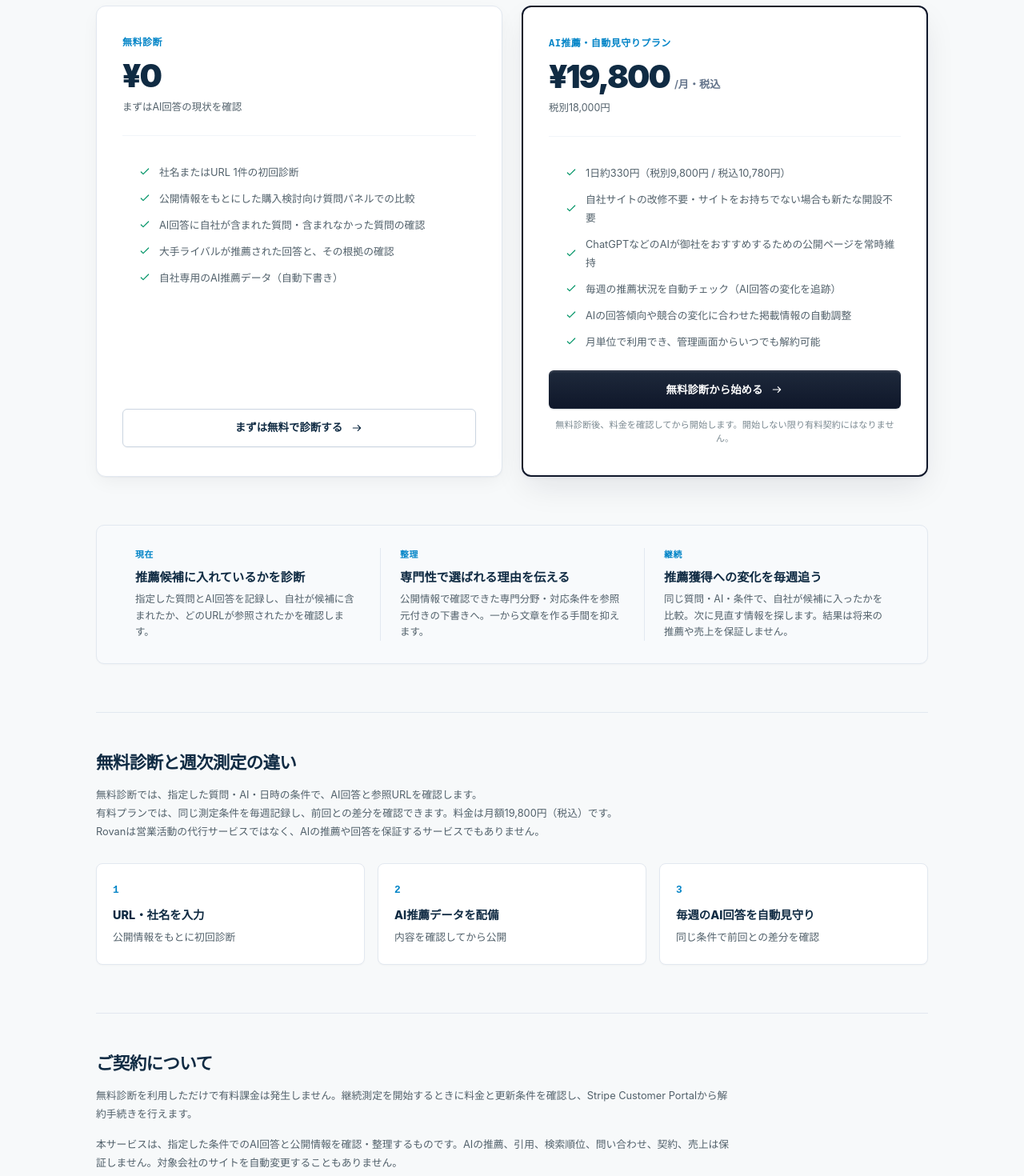
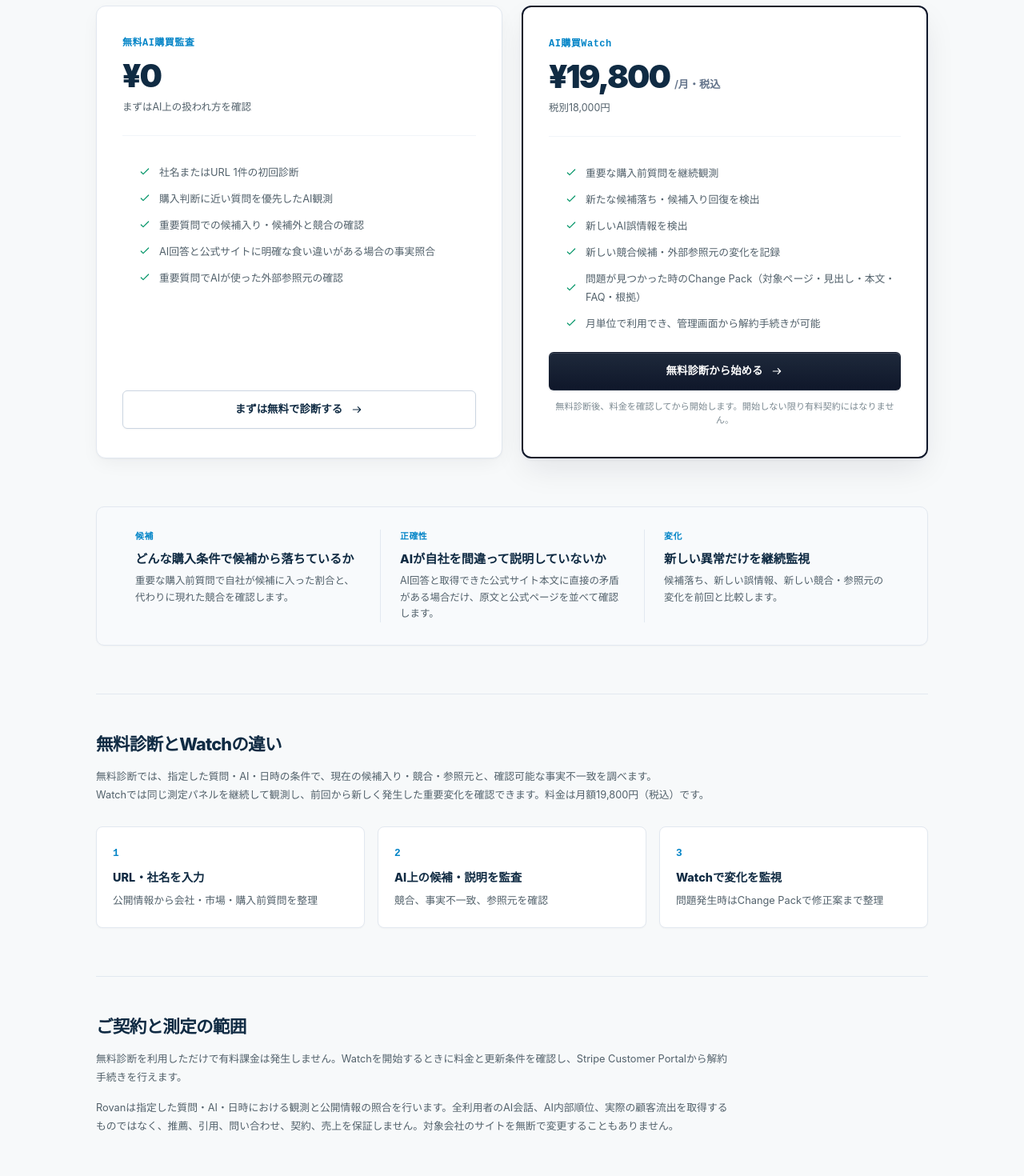
Before and after one commit to salve-de/AIX-next, a Next.js app: page /pricing in a window 1280 px wide. Shown: the part 380-1850 px from the top of the page at 80% size. Built offline with nearby package versions, Linux system fonts and the light colour scheme; no server answers.

Commit message:
feat: align pricing with AI buying audit Watch

```diff
--- a/app/pricing/page.tsx
+++ b/app/pricing/page.tsx
@@ -6,45 +6,45 @@ import { WATCH_MONTHLY_PRICE_LABEL, WATCH_MONTHLY_PRICE_TAX_EXCLUSIVE_LABEL, WAT
 
 export const metadata: Metadata = {
   title: "料金プラン",
-  description: "Rovanの無料AI推薦診断と、AI推薦・自動見守りプランの料金・提供範囲。",
+  description: "Rovanの無料AI購買監査と、候補落ち・AI誤情報・競合変化を継続監視するWatchプランの料金・提供範囲。",
 };
 
 const free = [
   "社名またはURL 1件の初回診断",
-  "公開情報をもとにした購入検討向け質問パネルでの比較",
-  "AI回答に自社が含まれた質問・含まれなかった質問の確認",
-  "大手ライバルが推薦された回答と、その根拠の確認",
-  "自社専用のAI推薦データ（自動下書き）",
+  "購入判断に近い質問を優先したAI観測",
+  "重要質問での候補入り・候補外と競合の確認",
+  "AI回答と公式サイトに明確な食い違いがある場合の事実照合",
+  "重要質問でAIが使った外部参照元の確認",
 ];
 
 const paid = [
-  "1日約330円（税別9,800円 / 税込10,780円）",
-  "自社サイトの改修不要・サイトをお持ちでない場合も新たな開設不要",
-  "ChatGPTなどのAIが御社をおすすめするための公開ページを常時維持",
-  "毎週の推薦状況を自動チェック（AI回答の変化を追跡）",
-  "AIの回答傾向や競合の変化に合わせた掲載情報の自動調整",
-  "月単位で利用でき、管理画面からいつでも解約可能",
+  "重要な購入前質問を継続観測",
+  "新たな候補落ち・候補入り回復を検出",
+  "新しいAI誤情報を検出",
+  "新しい競合候補・外部参照元の変化を記録",
+  "問題が見つかった時のChange Pack（対象ページ・見出し・本文・FAQ・根拠）",
+  "月単位で利用でき、管理画面から解約手続きが可能",
 ];
 
 export default function PricingPage() {
   return <MarketingShell
     eyebrow="料金プラン"
-    title="営業マンを雇う前に。1日あたり約330円、ホームページ改修不要でAI推薦の獲得と維持を自動化。"
-    lead="専門知識も、事前の準備も必要ありません。社名や店名を入力するだけで、ChatGPTなどのAIが御社をおすすめするための公開ページを開設し、毎週の推薦状況を自動で追跡します。"
+    title="AIの中で御社がどう選ばれ、どう説明されているかを継続監視。"
+    lead="まず無料診断で、重要な購入前質問の候補落ち・競合・AIの事実誤り・参照元を確認。必要な場合だけWatchを開始できます。"
   >
     <div className="pricing-compare" aria-label="料金比較">
       <div className="pricing-plan pricing-free">
         <header>
-          <p>無料診断</p>
+          <p>無料AI購買監査</p>
           <strong>¥0</strong>
-          <span>まずはAI回答の現状を確認</span>
+          <span>まずはAI上の扱われ方を確認</span>
         </header>
         <ul>{free.map((item) => <li key={item}><CheckIcon />{item}</li>)}</ul>
         <Link className="button button-secondary" href="/#scan">まずは無料で診断する <ArrowIcon /></Link>
       </div>
       <div className="pricing-plan pricing-paid">
         <header>
-          <p>AI推薦・自動見守りプラン</p>
+          <p>AI購買Watch</p>
           <strong>¥{WATCH_MONTHLY_PRICE_TAX_INCLUSIVE.toLocaleString()} <small>/月・税込</small></strong>
           <span>{WATCH_MONTHLY_PRICE_TAX_EXCLUSIVE_LABEL}</span>
         </header>
@@ -53,41 +53,42 @@ export default function PricingPage() {
         <small className="pricing-plan-note">無料診断後、料金を確認してから開始します。開始しない限り有料契約にはなりません。</small>
       </div>
     </div>
+
     <div className="pricing-value-strip" aria-label="サービスで確認できること">
       <article>
-        <small>現在</small>
-        <strong>推薦候補に入れているかを診断</strong>
-        <span>指定した質問とAI回答を記録し、自社が候補に含まれたか、どのURLが参照されたかを確認します。</span>
+        <small>候補</small>
+        <strong>どんな購入条件で候補から落ちているか</strong>
+        <span>重要な購入前質問で自社が候補に入った割合と、代わりに現れた競合を確認します。</span>
       </article>
       <article>
-        <small>整理</small>
-        <strong>専門性で選ばれる理由を伝える</strong>
-        <span>公開情報で確認できた専門分野・対応条件を参照元付きの下書きへ。一から文章を作る手間を抑えます。</span>
+        <small>正確性</small>
+        <strong>AIが自社を間違って説明していないか</strong>
+        <span>AI回答と取得できた公式サイト本文に直接の矛盾がある場合だけ、原文と公式ページを並べて確認します。</span>
       </article>
       <article>
-        <small>継続</small>
-        <strong>推薦獲得への変化を毎週追う</strong>
-        <span>同じ質問・AI・条件で、自社が候補に入ったかを比較。次に見直す情報を探します。結果は将来の推薦や売上を保証しません。</span>
+        <small>変化</small>
+        <strong>新しい異常だけを継続監視</strong>
+        <span>候補落ち、新しい誤情報、新しい競合・参照元の変化を前回と比較します。</span>
       </article>
     </div>
 
     <section className="pricing-explanation">
-      <h2>無料診断と週次測定の違い</h2>
+      <h2>無料診断とWatchの違い</h2>
       <p>
-        無料診断では、指定した質問・AI・日時の条件で、AI回答と参照URLを確認します。<br />
-        有料プランでは、同じ測定条件を毎週記録し、前回との差分を確認できます。料金は{WATCH_MONTHLY_PRICE_LABEL}です。<br />
-        Rovanは営業活動の代行サービスではなく、AIの推薦や回答を保証するサービスでもありません。
+        無料診断では、指定した質問・AI・日時の条件で、現在の候補入り・競合・参照元と、確認可能な事実不一致を調べます。<br />
+        Watchでは同じ測定パネルを継続して観測し、前回から新しく発生した重要変化を確認できます。料金は{WATCH_MONTHLY_PRICE_LABEL}です。
       </p>
       <div className="pricing-steps">
-        <div><strong>1</strong><span>URL・社名を入力</span><p>公開情報をもとに初回診断</p></div>
-        <div><strong>2</strong><span>AI推薦データを配備</span><p>内容を確認してから公開</p></div>
-        <div><strong>3</strong><span>毎週のAI回答を自動見守り</span><p>同じ条件で前回との差分を確認</p></div>
+        <div><strong>1</strong><span>URL・社名を入力</span><p>公開情報から会社・市場・購入前質問を整理</p></div>
+        <div><strong>2</strong><span>AI上の候補・説明を監査</span><p>競合、事実不一致、参照元を確認</p></div>
+        <div><strong>3</strong><span>Watchで変化を監視</span><p>問題発生時はChange Packで修正案まで整理</p></div>
       </div>
     </section>
+
     <section className="pricing-note">
-      <h2>ご契約について</h2>
-      <p>無料診断を利用しただけで有料課金は発生しません。継続測定を開始するときに料金と更新条件を確認し、Stripe Customer Portalから解約手続きを行えます。</p>
-      <p>本サービスは、指定した条件でのAI回答と公開情報を確認・整理するものです。AIの推薦、引用、検索順位、問い合わせ、契約、売上は保証しません。対象会社のサイトを自動変更することもありません。</p>
+      <h2>ご契約と測定の範囲</h2>
+      <p>無料診断を利用しただけで有料課金は発生しません。Watchを開始するときに料金と更新条件を確認し、Stripe Customer Portalから解約手続きを行えます。</p>
+      <p>Rovanは指定した質問・AI・日時における観測と公開情報の照合を行います。全利用者のAI会話、AI内部順位、実際の顧客流出を取得するものではなく、推薦、引用、問い合わせ、契約、売上を保証しません。対象会社のサイトを無断で変更することもありません。</p>
     </section>
   </MarketingShell>;
 }
```
